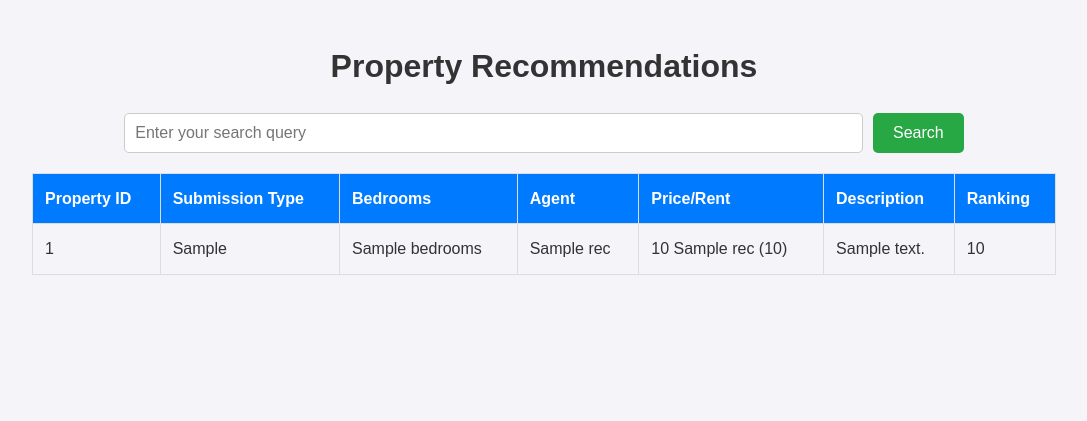
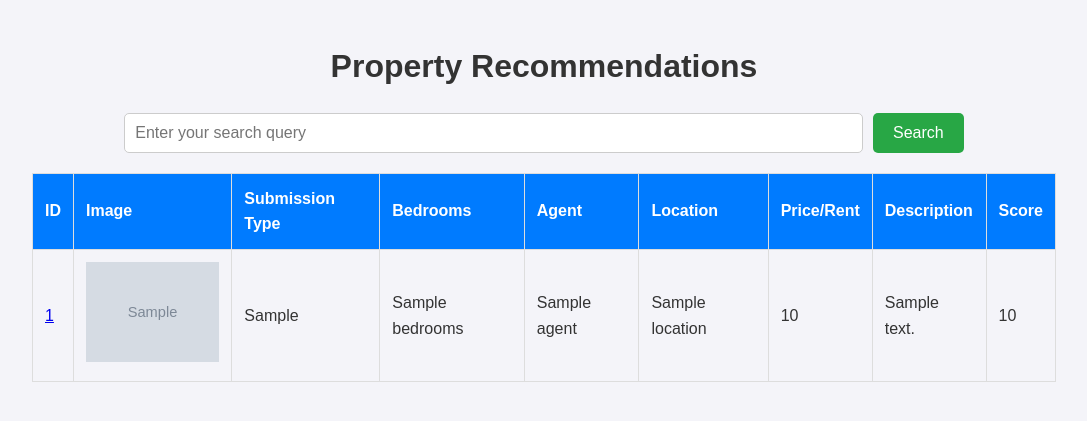
Before and after one commit to Codekarish/recosys, a Flask app: template templates/index.html in a window 1280 px wide. Shown: the top 421 px of the page, without its empty margins (96-1183 px from the left). Run offline with Flask 3, Linux system fonts and the light colour scheme; the template is opened without the code that fills it: most values are stand-ins (such as "Sample title", 1, 10 or a date in 2020); grey boxes marked "Sample" are stand-in pictures.

Commit message:
Update index.html-clickable ID

```diff
--- a/templates/index.html
+++ b/templates/index.html
@@ -18,24 +18,28 @@
         <table>
             <thead>
                 <tr>
-                    <th>Property ID</th>
+                    <th>ID</th>
+                    <th>Image</th>
                     <th>Submission Type</th>
                     <th>Bedrooms</th>
                     <th>Agent</th>
+                    <th>Location</th>
                     <th>Price/Rent</th>
                     <th>Description</th>
-                    <th>Ranking</th>
+                    <th>Score</th>
                 </tr>
             </thead>
             <tbody>
                 {% for rec in recommendations %}
                 <tr>
-                    <td>{{ rec['id'] }}</td>
+                    <td><a href="/property/{{ rec['id'] }}">{{ rec['id'] }}</a></td>
+                    <td><img src="{{ rec['image'] }}" alt="Property Image" style="max-width: 150px; max-height: 100px;"></td>
                     <td>{{ rec['submission_type'] }}</td>
                     <td>{{ rec['bedrooms'] }}</td>
-                    <td>{{ rec['agent_name'] }}</td>
-                    <td>{{ rec['price_amount'] }} {{ rec['price_label'] }} ({{ rec['price_currency'] }})</td>
-                    <td>{{ rec['formatted_description'] | safe }}</td>
+                    <td>{{ rec['agent'] }}</td>
+                    <td>{{ rec['location'] }}</td>
+                    <td>{{ rec['price_amount'] }}</td>
+                    <td>{{ rec['description'] | safe }}</td>
                     <td>{{ rec['score'] }}</td>
                 </tr>
                 {% endfor %}
```
